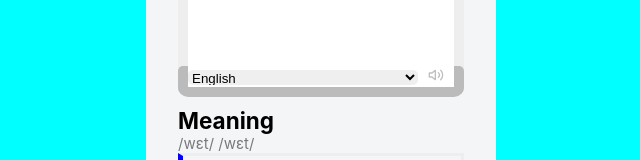
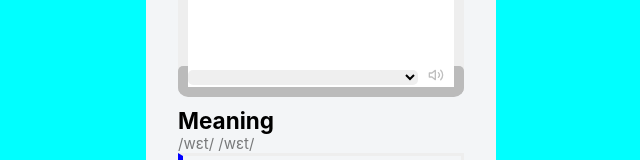
Before and after one commit to walexy026/my-pocket-dictionary, a React (Create React App) app: page / in a window 1280 px wide. Shown: the part 208-368 px from the top of the page, without its empty margins (319-959 px from the left). Built offline with nearby package versions, Linux system fonts and the light colour scheme.

Commit message:
used useMemo and useState for voice

```diff
--- a/src/components/Dico.css
+++ b/src/components/Dico.css
@@ -16,6 +16,12 @@ body {
   padding: 1rem 2rem;
   margin-top: 5rem;
 }
+@media only screen and (max-width: 500px) {
+  .dicoWrapper {
+    width: 300px;
+  }
+}
+
 .dicoWrapper > h1 {
   color: blue;
   font-family: "Gill Sans", "Gill Sans MT", Calibri, "Trebuchet MS", sans-serif;
--- a/src/components/Dico.jsx
+++ b/src/components/Dico.jsx
@@ -1,11 +1,14 @@
-import React from "react";
+import React, { useEffect, useState, useMemo } from "react";
 import "./Dico.css";
 // import BiVolumeFull from " react-icons/bi";
 import { FiVolume2 } from "react-icons/fi";
 
 const synth = window.speechSynthesis;
-const dico = () => {
+const Dico = () => {
   console.log(synth.getVoices());
+
+  const voices = useMemo(() => synth.getVoices(), []);
+  const [voiceSelected, setVoiceSelected] = useState("Google UK English Male");
   return (
     <div className="dicoWrapper">
       <h1>POCKET DICTIONARY</h1>
@@ -13,10 +16,15 @@ const dico = () => {
         <textarea name="" id="" cols="30" rows="6" placeholder="Enter Text" />
         <div className="voice-div">
           <div className="voice-select">
-            <select name="" id="">
-              <option value="">English</option>
-              <option value="">English</option>
-              <option value="">English</option>
+            <select
+              value={voiceSelected}
+              onChange={(e) => setVoiceSelected(e.target.value)}
+            >
+              {voices.map((voice) => (
+                <option key={voice.name} value={voice.name}>
+                  {voice.name}
+                </option>
+              ))}
             </select>
           </div>
           {/* <BiVolumeFull /> */}
@@ -69,4 +77,4 @@ const dico = () => {
   );
 };
 
-export default dico;
+export default Dico;
```
